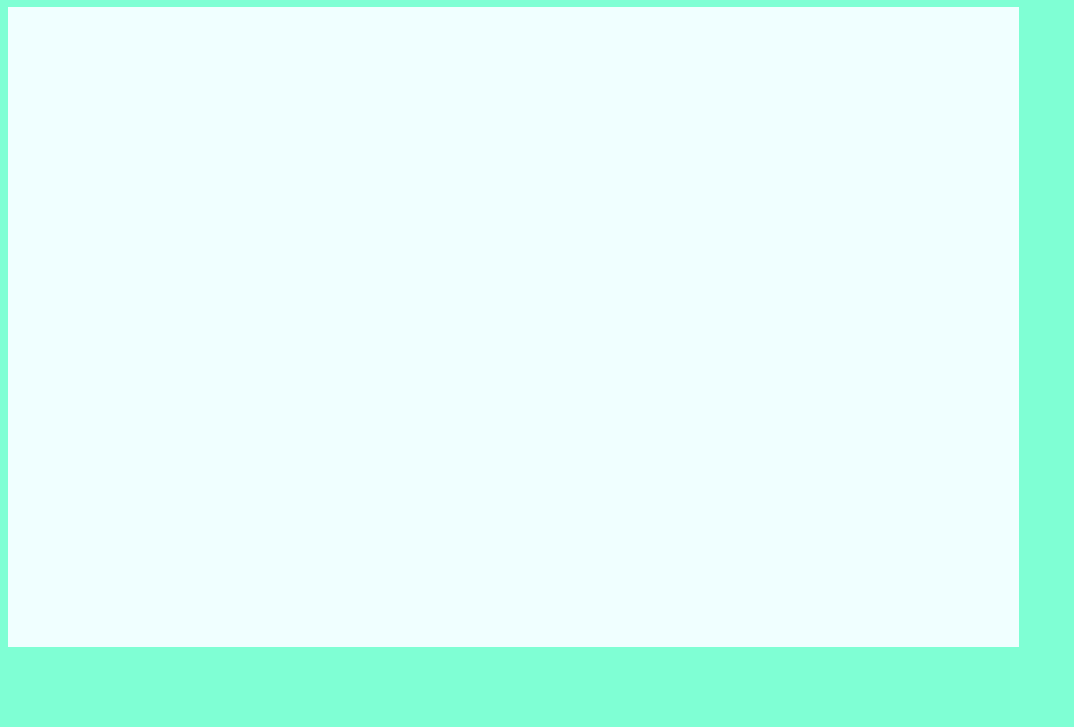
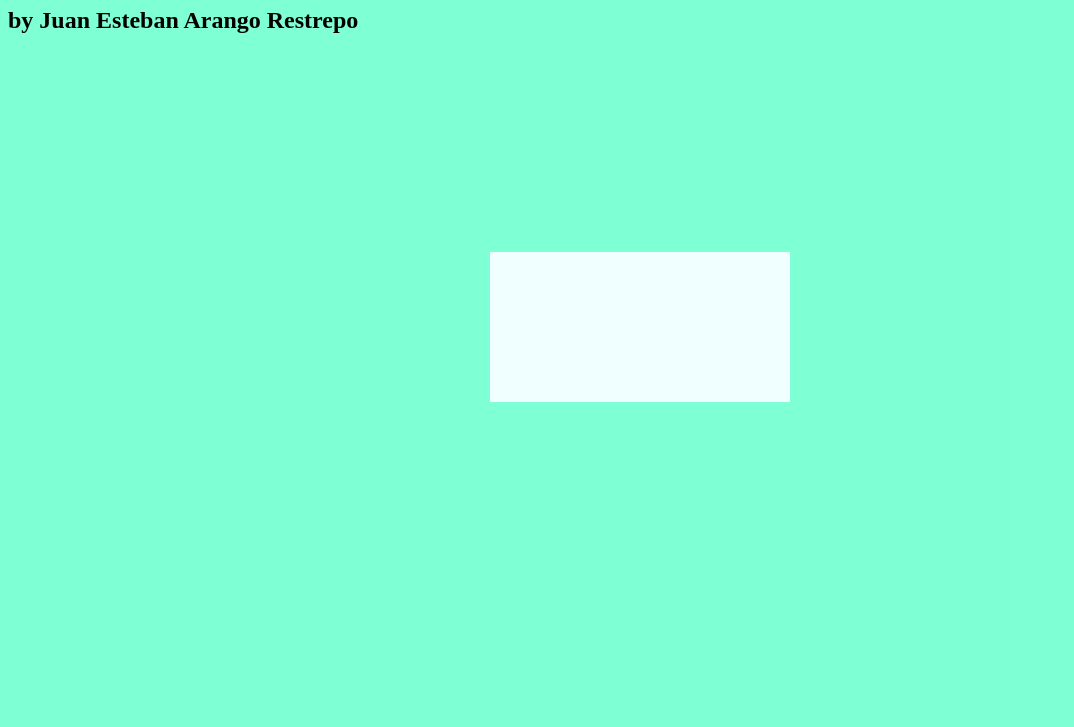
Before and after one commit to juanesart/practiva_MVC_Pong, a plain HTML site: page index.html in a window 1280 px wide. Shown: the part 73-800 px from the top of the page, without its empty margins (0-1074 px from the left). Drawn offline with Linux system fonts and the light colour scheme.

Commit message:
modificación al main, creación de clases board y boardView

```diff
--- a/CSS/styles.css
+++ b/CSS/styles.css
@@ -3,10 +3,12 @@ body{
 }
 
 #table{
-    display:flex;
+    display:block;
+    position: absolute;
     background-color: azure;
-    width: 80%;
-    height: 40rem;
-    justify-content: center;
-    align-items: center;
+    margin: auto;
+    top: 0;
+	bottom: 0;
+	left: 0;
+	right: 0;
 }
--- a/index.html
+++ b/index.html
@@ -8,7 +8,8 @@
     <title>PingPong</title>
 </head>
 <body>
-    <h1>Ping Pong by Juan Esteban Arango Restrepo</h1>
+    <h1>Ping Pong</h1>
+    <h2>by Juan Esteban Arango Restrepo</h2>
     <canvas id="table"></canvas>
     <script src="./js/main.js"></script>
 </body>
--- a/js/main.js
+++ b/js/main.js
@@ -1,21 +1,8 @@
-const main = () =>{
-    self.Table = function(width, height){
-        this.width = width;
-        this.height = height;
-        this.playing = false;
-        this.game_over = false;
-        this.bars = [];
-        this.ball = null;
-    }
-
-    self.Table.prototype = {
-        get elements(){
-            let elements = this.bars;
-            elements.push(ball);
-            return elements;
-        }
-    }
-}
+let board = new Board(700, 500);
+let paddle = new Paddle();
+let paddle2= new Paddle();
+const table = document.getElementById('table');
+let board_view = new BoardView(canvas, board);
 
 
 /* const table = document.getElementById('table');
```
Also changed, not shown: js/board.js (added, +22 -0 lines), js/boardView.js (added, +9 -0 lines), js/paddle.js (added).
